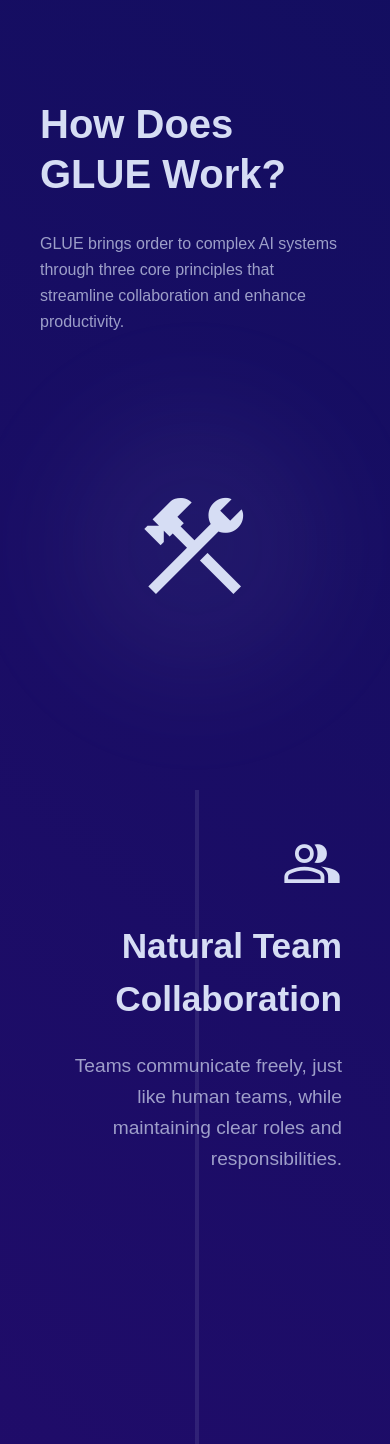
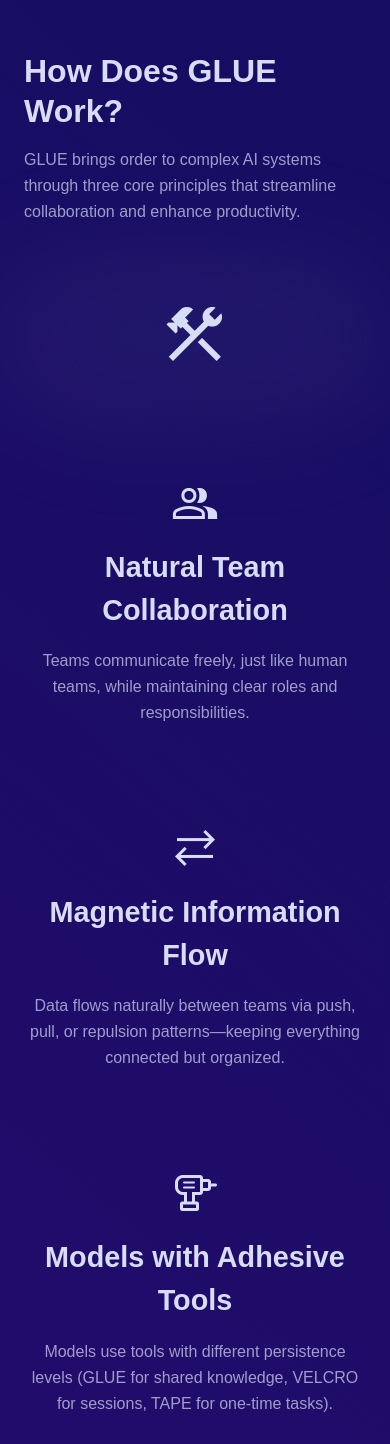
Before and after one commit to paradiselabs-ai/paradiselabs-ai.github.io, a React (Vite) app: page /#/ in a window 390 px wide. Shown: the part 2804-4248 px from the top of the page. Built offline with nearby package versions, Linux system fonts and the light colour scheme; a web font is replaced by a local one.

Commit message:
Enhanced Responsives

```diff
--- a/src/home/components/How does Glue work Section/HowDoesGlueWork.css
+++ b/src/home/components/How does Glue work Section/HowDoesGlueWork.css
@@ -315,63 +315,6 @@ video {
   --tw-contain-paint: ;
   --tw-contain-style: ;
 }
-@keyframes fade-up {
-  0% {
-    opacity: 0;
-    transform: translateY(20px);
-  }
-  100% {
-    opacity: 1;
-    transform: translateY(0);
-  }
-}
-
-@keyframes fade-right {
-  0% {
-    opacity: 0;
-    transform: translateX(-20px);
-  }
-  100% {
-    opacity: 1;
-    transform: translateX(0);
-  }
-}
-
-@keyframes fade-left {
-  0% {
-    opacity: 0;
-    transform: translateX(20px);
-  }
-  100% {
-    opacity: 1;
-    transform: translateX(0);
-  }
-}
-
-[data-aos="fade-up"] {
-  animation-name: fade-up;
-}
-
-[data-aos="fade-right"] {
-  animation-name: fade-right;
-}
-
-[data-aos="fade-left"] {
-  animation-name: fade-left;
-}
-
-/* Ensure elements are hidden before animation */
-[data-aos] {
-  opacity: 0;
-  transition-property: opacity, transform;
-  will-change: opacity, transform;
-}
-
-.aos-animate {
-  opacity: 1 !important;
-  transform: translate(0) !important;
-}
-
 #HowDoesGlueWork .absolute {
   position: absolute;
 }
@@ -387,17 +330,11 @@ video {
 #HowDoesGlueWork .top-0 {
   top: 0;
 }
-#HowDoesGlueWork .mb-32 {
-  margin-bottom: 128px;
+#HowDoesGlueWork .mb-16 {
+  margin-bottom: 64px;
 }
-#HowDoesGlueWork .mb-6 {
-  margin-bottom: 24px;
-}
-#HowDoesGlueWork .mb-8 {
-  margin-bottom: 32px;
-}
-#HowDoesGlueWork .ml-auto {
-  margin-left: auto;
+#HowDoesGlueWork .mb-4 {
+  margin-bottom: 16px;
 }
 #HowDoesGlueWork .block {
   display: block;
@@ -405,11 +342,14 @@ video {
 #HowDoesGlueWork .flex {
   display: flex;
 }
+#HowDoesGlueWork .hidden {
+  display: none;
+}
 #HowDoesGlueWork .h-full {
   height: 100%;
 }
-#HowDoesGlueWork .w-1 {
-  width: 4px;
+#HowDoesGlueWork .w-0\.5 {
+  width: 2px;
 }
 #HowDoesGlueWork .w-\[1200px\] {
   width: 1200px;
@@ -454,16 +394,16 @@ video {
 #HowDoesGlueWork .justify-between {
   justify-content: space-between;
 }
-#HowDoesGlueWork .gap-16 {
-  gap: 64px;
-}
 #HowDoesGlueWork .gap-4 {
   gap: 16px;
 }
-#HowDoesGlueWork :is(.space-y-32 > :not([hidden]) ~ :not([hidden])) {
+#HowDoesGlueWork .gap-8 {
+  gap: 32px;
+}
+#HowDoesGlueWork :is(.space-y-16 > :not([hidden]) ~ :not([hidden])) {
   --tw-space-y-reverse: 0;
-  margin-bottom: calc(128px * var(--tw-space-y-reverse));
-  margin-top: calc(128px * (1 - var(--tw-space-y-reverse)));
+  margin-bottom: calc(64px * var(--tw-space-y-reverse));
+  margin-top: calc(64px * (1 - var(--tw-space-y-reverse)));
 }
 #HowDoesGlueWork .rounded-full {
   border-radius: 9999px;
@@ -471,48 +411,39 @@ video {
 #HowDoesGlueWork .bg-\[\#d6ddf4\]\/10 {
   background-color: rgba(214, 221, 244, 0.1);
 }
-#HowDoesGlueWork .p-10 {
-  padding: 40px;
+#HowDoesGlueWork .p-4 {
+  padding: 16px;
 }
-#HowDoesGlueWork .p-12 {
-  padding: 48px;
-}
-#HowDoesGlueWork .p-8 {
-  padding: 32px;
+#HowDoesGlueWork .p-6 {
+  padding: 24px;
 }
 #HowDoesGlueWork .px-2 {
   padding-left: 8px;
   padding-right: 8px;
 }
-#HowDoesGlueWork .py-16 {
-  padding-bottom: 64px;
-  padding-top: 64px;
+#HowDoesGlueWork .py-8 {
+  padding-bottom: 32px;
+  padding-top: 32px;
 }
 #HowDoesGlueWork .text-center {
   text-align: center;
 }
-#HowDoesGlueWork .text-right {
-  text-align: right;
+#HowDoesGlueWork .text-5xl {
+  font-size: 48px;
+  line-height: 52.800000000000004px;
 }
-#HowDoesGlueWork .text-6xl {
-  font-size: 60px;
-  line-height: 66px;
+#HowDoesGlueWork .text-7xl {
+  font-size: 72px;
+  line-height: 75.60000000000001px;
 }
-#HowDoesGlueWork .text-9xl {
-  font-size: 128px;
-  line-height: 134.4px;
-}
-#HowDoesGlueWork .text-\[1\.2rem\] {
-  font-size: 1.2rem;
+#HowDoesGlueWork .text-\[1\.8rem\] {
+  font-size: 1.8rem;
 }
 #HowDoesGlueWork .text-\[1rem\] {
   font-size: 1rem;
 }
-#HowDoesGlueWork .text-\[2\.2rem\] {
-  font-size: 2.2rem;
-}
-#HowDoesGlueWork .text-\[2\.5rem\] {
-  font-size: 2.5rem;
+#HowDoesGlueWork .text-\[2rem\] {
+  font-size: 2rem;
 }
 #HowDoesGlueWork .font-bold {
   font-weight: 700;
@@ -575,29 +506,88 @@ video {
     padding-left: 16px;
     padding-right: 16px;
   }
-  #HowDoesGlueWork .sm\:text-\[1\.2rem\] {
-    font-size: 1.2rem;
+  #HowDoesGlueWork .sm\:text-\[1\.1rem\] {
+    font-size: 1.1rem;
   }
-  #HowDoesGlueWork .sm\:text-\[3rem\] {
-    font-size: 3rem;
+  #HowDoesGlueWork .sm\:text-\[2\.5rem\] {
+    font-size: 2.5rem;
   }
 }
 @media (min-width: 768px) {
+  #HowDoesGlueWork .md\:mb-32 {
+    margin-bottom: 128px;
+  }
+  #HowDoesGlueWork .md\:mb-6 {
+    margin-bottom: 24px;
+  }
+  #HowDoesGlueWork .md\:mb-8 {
+    margin-bottom: 32px;
+  }
+  #HowDoesGlueWork .md\:ml-auto {
+    margin-left: auto;
+  }
+  #HowDoesGlueWork .md\:block {
+    display: block;
+  }
+  #HowDoesGlueWork .md\:w-1 {
+    width: 4px;
+  }
   #HowDoesGlueWork .md\:w-1\/2 {
     width: 50%;
   }
   #HowDoesGlueWork .md\:flex-row {
     flex-direction: row;
   }
+  #HowDoesGlueWork .md\:gap-16 {
+    gap: 64px;
+  }
+  #HowDoesGlueWork :is(.md\:space-y-32 > :not([hidden]) ~ :not([hidden])) {
+    --tw-space-y-reverse: 0;
+    margin-bottom: calc(128px * var(--tw-space-y-reverse));
+    margin-top: calc(128px * (1 - var(--tw-space-y-reverse)));
+  }
+  #HowDoesGlueWork .md\:p-10 {
+    padding: 40px;
+  }
+  #HowDoesGlueWork .md\:p-12 {
+    padding: 48px;
+  }
+  #HowDoesGlueWork .md\:p-8 {
+    padding: 32px;
+  }
   #HowDoesGlueWork .md\:px-6 {
     padding-left: 24px;
     padding-right: 24px;
   }
+  #HowDoesGlueWork .md\:py-16 {
+    padding-bottom: 64px;
+    padding-top: 64px;
+  }
+  #HowDoesGlueWork .md\:text-left {
+    text-align: left;
+  }
+  #HowDoesGlueWork .md\:text-right {
+    text-align: right;
+  }
+  #HowDoesGlueWork .md\:text-6xl {
+    font-size: 60px;
+    line-height: 66px;
+  }
+  #HowDoesGlueWork .md\:text-9xl {
+    font-size: 128px;
+    line-height: 134.4px;
+  }
+  #HowDoesGlueWork .md\:text-\[1\.2rem\] {
+    font-size: 1.2rem;
+  }
   #HowDoesGlueWork .md\:text-\[1\.4rem\] {
     font-size: 1.4rem;
   }
-  #HowDoesGlueWork .md\:text-\[4rem\] {
-    font-size: 4rem;
+  #HowDoesGlueWork .md\:text-\[2\.2rem\] {
+    font-size: 2.2rem;
+  }
+  #HowDoesGlueWork .md\:text-\[3\.5rem\] {
+    font-size: 3.5rem;
   }
 }
 @media (min-width: 1024px) {
--- a/src/home/components/How does Glue work Section/HowDoesGlueWork.tsx
+++ b/src/home/components/How does Glue work Section/HowDoesGlueWork.tsx
@@ -6,64 +6,64 @@ export const HowDoesGlueWork = () => {
     <div id="HowDoesGlueWork">
       <div className="w-full flex justify-center">
         <div className="w-[1200px] max-w-full px-2 sm:px-4 md:px-6">
-          <div className="relative py-16">
+          <div className="relative py-8 md:py-16">
             <section
-              className="flex flex-col lg:flex-row items-center gap-16 mb-32 group/section"
+              className="flex flex-col lg:flex-row items-center gap-8 md:gap-16 mb-16 md:mb-32 group/section"
               data-aos="fade-up"
             >
-              <div className="lg:w-3/5 p-8">
-                <h2 className="text-[2.5rem] sm:text-[3rem] md:text-[4rem] lg:text-[5.5rem] font-bold mb-8 text-[#d6ddf4] leading-tight animate-slide-up">
+              <div className="w-full lg:w-3/5 p-4 md:p-8">
+                <h2 className="text-[2rem] sm:text-[2.5rem] md:text-[3.5rem] lg:text-[5.5rem] font-bold mb-4 md:mb-8 text-[#d6ddf4] leading-tight animate-slide-up">
                   How Does GLUE Work?
                 </h2>
-                <p className="text-[1rem] sm:text-[1.2rem] md:text-[1.4rem] text-[#d6ddf4]/70 leading-relaxed animate-fade-in max-w-2xl">
+                <p className="text-[1rem] sm:text-[1.1rem] md:text-[1.4rem] text-[#d6ddf4]/70 leading-relaxed animate-fade-in max-w-2xl">
                   GLUE brings order to complex AI systems through three core
                   principles that streamline collaboration and enhance
                   productivity.
                 </p>
               </div>
-              <div className="lg:w-2/5 relative animate-float p-12">
+              <div className="w-full lg:w-2/5 relative animate-float p-6 md:p-12">
                 <div className="absolute -inset-6 bg-[#d6ddf4]/10 rounded-full blur-3xl animate-pulse" />
-                <span className="material-symbols-outlined text-9xl text-[#d6ddf4] block text-center transform-gpu hover:scale-110 transition-all duration-300">
+                <span className="material-symbols-outlined text-7xl md:text-9xl text-[#d6ddf4] block text-center transform-gpu hover:scale-110 transition-all duration-300">
                   construction
                 </span>
               </div>
             </section>
 
-            <section className="relative mb-32">
-              <div className="absolute left-1/2 top-0 w-1 h-full bg-[#d6ddf4]/10 animate-glow" />
-              <div className="space-y-32">
+            <section className="relative mb-16 md:mb-32">
+              <div className="absolute left-1/2 top-0 w-0.5 md:w-1 h-full bg-[#d6ddf4]/10 animate-glow hidden md:block" />
+              <div className="space-y-16 md:space-y-32">
                 <div
-                  className="flex flex-col md:flex-row items-center gap-16"
+                  className="flex flex-col md:flex-row items-center gap-8 md:gap-16"
                   data-aos="fade-right"
                 >
-                  <div className="md:w-1/2 text-right transform-gpu hover:-translate-x-2 transition-all duration-500 p-10">
-                    <span className="material-symbols-outlined text-6xl text-[#d6ddf4] mb-6 animate-bounce-slow">
+                  <div className="w-full md:w-1/2 text-center md:text-right transform-gpu hover:-translate-x-2 transition-all duration-500 p-4 md:p-10">
+                    <span className="material-symbols-outlined text-5xl md:text-6xl text-[#d6ddf4] mb-4 md:mb-6 animate-bounce-slow">
                       group
                     </span>
-                    <h3 className="text-[2.2rem] font-bold mb-6 text-[#d6ddf4] animate-slide-up">
+                    <h3 className="text-[1.8rem] md:text-[2.2rem] font-bold mb-4 md:mb-6 text-[#d6ddf4] animate-slide-up">
                       Natural Team Collaboration
                     </h3>
-                    <p className="text-[1.2rem] leading-relaxed text-[#d6ddf4]/70 animate-fade-in max-w-xl ml-auto">
+                    <p className="text-[1rem] md:text-[1.2rem] leading-relaxed text-[#d6ddf4]/70 animate-fade-in max-w-xl md:ml-auto">
                       Teams communicate freely, just like human teams, while
                       maintaining clear roles and responsibilities.
                     </p>
                   </div>
-                  <div className="md:w-1/2" />
+                  <div className="hidden md:block md:w-1/2" />
                 </div>
 
                 <div
-                  className="flex flex-col md:flex-row items-center gap-16"
+                  className="flex flex-col md:flex-row items-center gap-8 md:gap-16"
                   data-aos="fade-left"
                 >
-                  <div className="md:w-1/2" />
-                  <div className="md:w-1/2 transform-gpu hover:translate-x-2 transition-all duration-500 p-10">
-                    <span className="material-symbols-outlined text-6xl text-[#d6ddf4] mb-6 animate-spin-slow">
+                  <div className="hidden md:block md:w-1/2" />
+                  <div className="w-full md:w-1/2 text-center md:text-left transform-gpu hover:translate-x-2 transition-all duration-500 p-4 md:p-10">
+                    <span className="material-symbols-outlined text-5xl md:text-6xl text-[#d6ddf4] mb-4 md:mb-6 animate-spin-slow">
                       sync_alt
                     </span>
-                    <h3 className="text-[2.2rem] font-bold mb-6 text-[#d6ddf4] animate-slide-up">
+                    <h3 className="text-[1.8rem] md:text-[2.2rem] font-bold mb-4 md:mb-6 text-[#d6ddf4] animate-slide-up">
                       Magnetic Information Flow
                     </h3>
-                    <p className="text-[1.2rem] leading-relaxed text-[#d6ddf4]/70 animate-fade-in max-w-xl">
+                    <p className="text-[1rem] md:text-[1.2rem] leading-relaxed text-[#d6ddf4]/70 animate-fade-in max-w-xl">
                       Data flows naturally between teams via push, pull, or
                       repulsion patterns—keeping everything connected but
                       organized.
@@ -72,23 +72,23 @@ export const HowDoesGlueWork = () => {
                 </div>
 
                 <div
-                  className="flex flex-col md:flex-row items-center gap-16"
+                  className="flex flex-col md:flex-row items-center gap-8 md:gap-16"
                   data-aos="fade-right"
                 >
-                  <div className="md:w-1/2 text-right transform-gpu hover:-translate-x-2 transition-all duration-500 p-10">
-                    <span className="material-symbols-outlined text-6xl text-[#d6ddf4] mb-6 animate-bounce-slow">
+                  <div className="w-full md:w-1/2 text-center md:text-right transform-gpu hover:-translate-x-2 transition-all duration-500 p-4 md:p-10">
+                    <span className="material-symbols-outlined text-5xl md:text-6xl text-[#d6ddf4] mb-4 md:mb-6 animate-bounce-slow">
                       tools_power_drill
                     </span>
-                    <h3 className="text-[2.2rem] font-bold mb-6 text-[#d6ddf4] animate-slide-up">
+                    <h3 className="text-[1.8rem] md:text-[2.2rem] font-bold mb-4 md:mb-6 text-[#d6ddf4] animate-slide-up">
                       Models with Adhesive Tools
                     </h3>
-                    <p className="text-[1.2rem] leading-relaxed text-[#d6ddf4]/70 animate-fade-in max-w-xl ml-auto">
+                    <p className="text-[1rem] md:text-[1.2rem] leading-relaxed text-[#d6ddf4]/70 animate-fade-in max-w-xl md:ml-auto">
                       Models use tools with different persistence levels (GLUE
                       for shared knowledge, VELCRO for sessions, TAPE for
                       one-time tasks).
                     </p>
                   </div>
-                  <div className="md:w-1/2" />
+                  <div className="hidden md:block md:w-1/2" />
                 </div>
               </div>
             </section>
--- a/src/home/components/Key features section/GlueKeyFeatures.tsx
+++ b/src/home/components/Key features section/GlueKeyFeatures.tsx
@@ -9,7 +9,7 @@ export const GlueKeyFeatures = () => {
 			<div className="w-[1200px] max-w-full px-4">
 			  <div className="relative">
 				<div className="mb-24" data-aos="fade-up" data-aos-duration="1000">
-				  <h2 className="text-4xl sm:text-5xl font-bold mb-8 leading-tight bg-gradient-to-r from-white to-white/70 bg-clip-text tracking-tight">
+				  <h2 className="text-4xl sm:text-5xl lg:text-[5.5rem] font-bold mb-8 leading-tight bg-gradient-to-r from-white to-white/70 bg-clip-text tracking-tight">
 					Key Features
 				  </h2>
 				  <p className="text-lg sm:text-xl opacity-80 max-w-3xl leading-relaxed">
--- a/src/home/components/Why choose Glue Section/WhyChooseGlue.css
+++ b/src/home/components/Why choose Glue Section/WhyChooseGlue.css
@@ -590,10 +590,10 @@ video {
     line-height: 66px;
   }
   #WhyChooseGlue .lg\:text-\[1\.3rem\] {
-    font-size: 1.3rem;
+    font-size: 1.6rem;
   }
   #WhyChooseGlue .lg\:text-\[2\.1rem\] {
-    font-size: 2.1rem;
+    font-size: 2.8rem;
   }
   #WhyChooseGlue .lg\:text-\[5\.5rem\] {
     font-size: 5.5rem;
```
